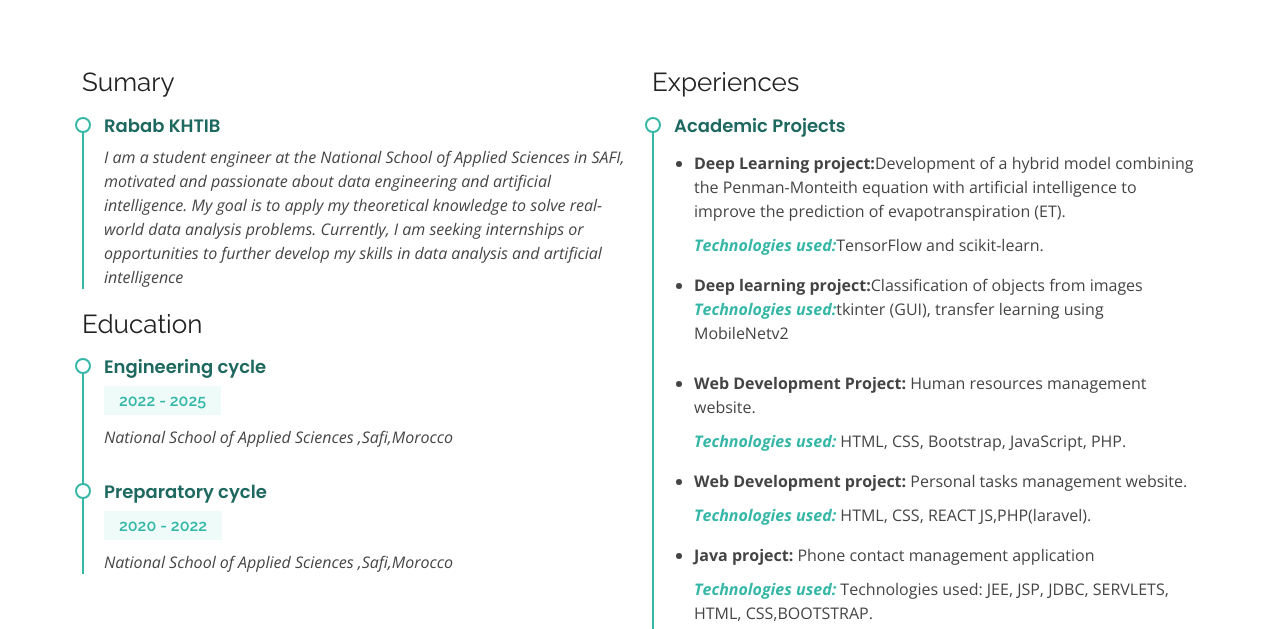
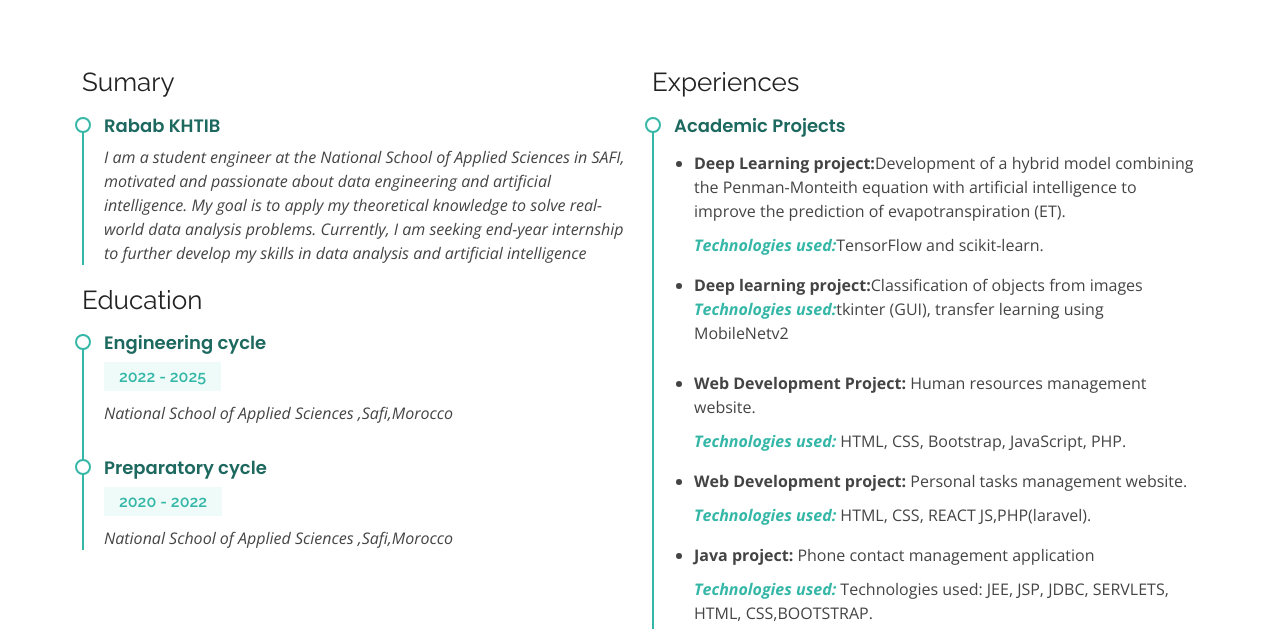
Before and after one commit to rababkh22/myportfolio, a plain HTML site: page resume.html in a window 1280 px wide. Shown: the part 171-800 px from the top of the page. Drawn offline with nearby package versions, Linux system fonts and the light colour scheme.

Commit message:
Update resume.html

```diff
--- a/resume.html
+++ b/resume.html
@@ -68,7 +68,7 @@
             <h3 class="resume-title">Sumary</h3>
             <div class="resume-item pb-0">
               <h4>Rabab KHTIB</h4>
-              <p><em>I am a student engineer at the National School of Applied Sciences in SAFI, motivated and passionate about data engineering and artificial intelligence. My goal is to apply my theoretical knowledge to solve real-world data analysis problems. Currently, I am seeking internships or opportunities to further develop my skills in data analysis and artificial intelligence</em></p>
+              <p><em>I am a student engineer at the National School of Applied Sciences in SAFI, motivated and passionate about data engineering and artificial intelligence. My goal is to apply my theoretical knowledge to solve real-world data analysis problems. Currently, I am seeking end-year internship to further develop my skills in data analysis and artificial intelligence</em></p>
             </div>
 
             <h3 class="resume-title">Education</h3>
```
